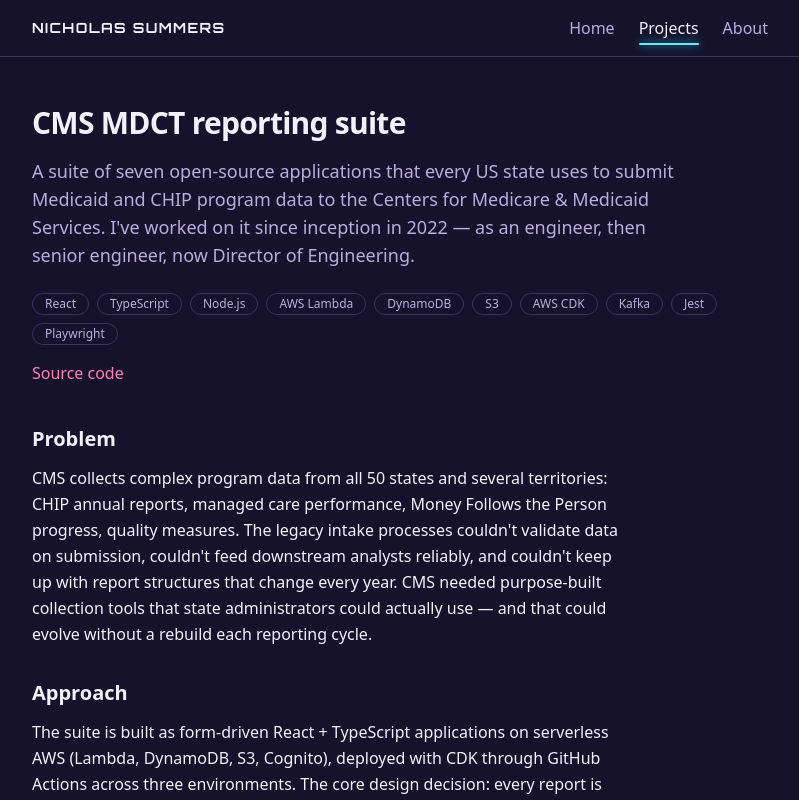
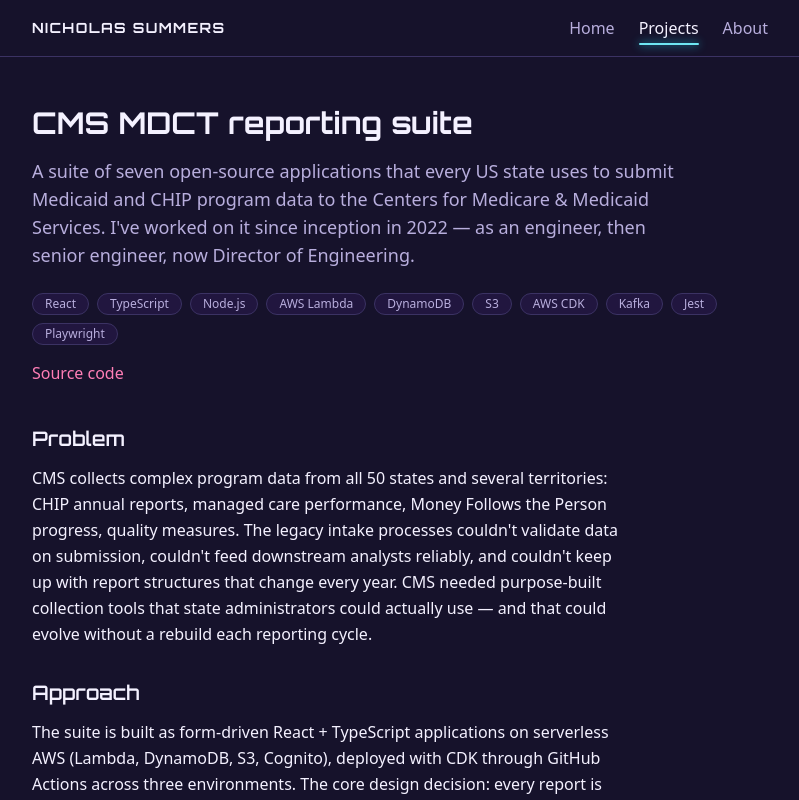
Before and after one commit to nicksgit1/portfolio, a Next.js app: page /projects/cms-mdct-suite in a window 1280 px wide. Shown: the top 800 px of the page, without its empty margins (240-1039 px from the left). Built offline with nearby package versions, Linux system fonts and the light colour scheme.

Commit message:
feat: extend display headings to inner pages
Projects, case study, about, and not-found headings move to the
display face used on the homepage, and case-study tech chips pick
up the same violet tint as the project cards, so inner pages share
the homepage's design language.

```diff
--- a/src/app/about/page.tsx
+++ b/src/app/about/page.tsx
@@ -9,7 +9,7 @@
 export default function AboutPage() {
   return (
     <article>
-      <h1 className="text-3xl font-bold tracking-tight">About</h1>
+      <h1 className="font-display text-3xl font-bold">About</h1>
       <div className="mt-6 max-w-prose space-y-4 leading-relaxed">
         <p>
           I&apos;m Nicholas Summers — an engineering leader and full-stack
@@ -35,7 +35,7 @@
           matters. Also: I am powered almost entirely by burritos.
         </p>
       </div>
-      <h2 className="mt-10 text-xl font-semibold">Get in touch</h2>
+      <h2 className="mt-10 font-display text-xl font-semibold">Get in touch</h2>
       <p className="mt-3 max-w-prose">
         The fastest way to reach me is email:{" "}
         <a href={`mailto:${site.email}`} className="text-accent underline">
--- a/src/app/not-found.tsx
+++ b/src/app/not-found.tsx
@@ -3,7 +3,7 @@
 export default function NotFound() {
   return (
     <div>
-      <h1 className="text-3xl font-bold tracking-tight">Page not found</h1>
+      <h1 className="font-display text-3xl font-bold">Page not found</h1>
       <p className="mt-4 max-w-prose text-muted">
         That page doesn&apos;t exist (or moved).
       </p>
--- a/src/app/projects/[slug]/page.tsx
+++ b/src/app/projects/[slug]/page.tsx
@@ -39,14 +39,14 @@
 
   return (
     <article>
-      <h1 className="text-3xl font-bold tracking-tight">{project.title}</h1>
+      <h1 className="font-display text-3xl font-bold">{project.title}</h1>
       <p className="mt-4 max-w-prose text-lg text-muted">{project.summary}</p>
 
       <ul aria-label="Tech stack" className="mt-6 flex flex-wrap gap-2">
         {project.stack.map((tech) => (
           <li
             key={tech}
-            className="rounded-full border border-border px-3 py-0.5 text-xs text-muted"
+            className="rounded-full border border-border bg-glow-violet/10 px-3 py-0.5 text-xs text-muted"
           >
             {tech}
           </li>
@@ -68,7 +68,7 @@
           <section key={heading} aria-labelledby={`${heading.toLowerCase()}-h`}>
             <h2
               id={`${heading.toLowerCase()}-h`}
-              className="text-xl font-semibold"
+              className="font-display text-xl font-semibold"
             >
               {heading}
             </h2>
--- a/src/app/projects/page.tsx
+++ b/src/app/projects/page.tsx
@@ -10,7 +10,7 @@
 export default function ProjectsPage() {
   return (
     <div>
-      <h1 className="text-3xl font-bold tracking-tight">Projects</h1>
+      <h1 className="font-display text-3xl font-bold">Projects</h1>
       <p className="mt-4 max-w-prose text-muted">
         Each project is written up as a short case study: the problem, the
         approach, and what came of it.
```
